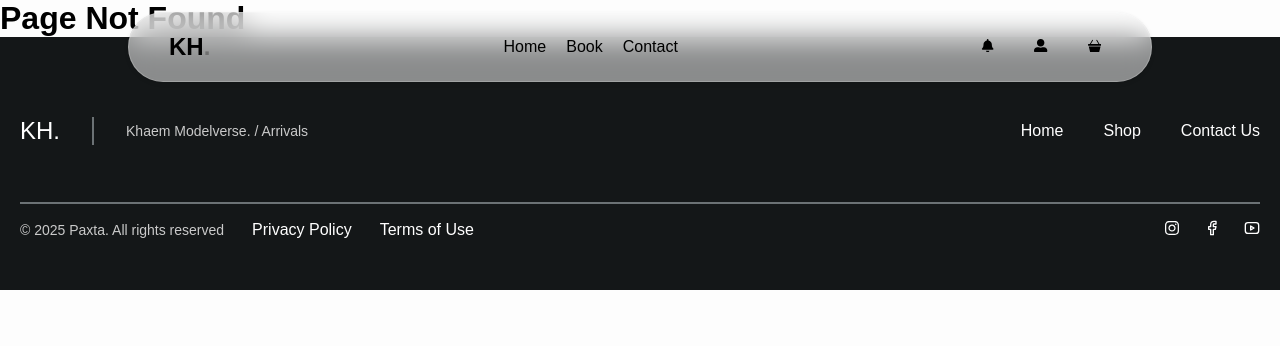
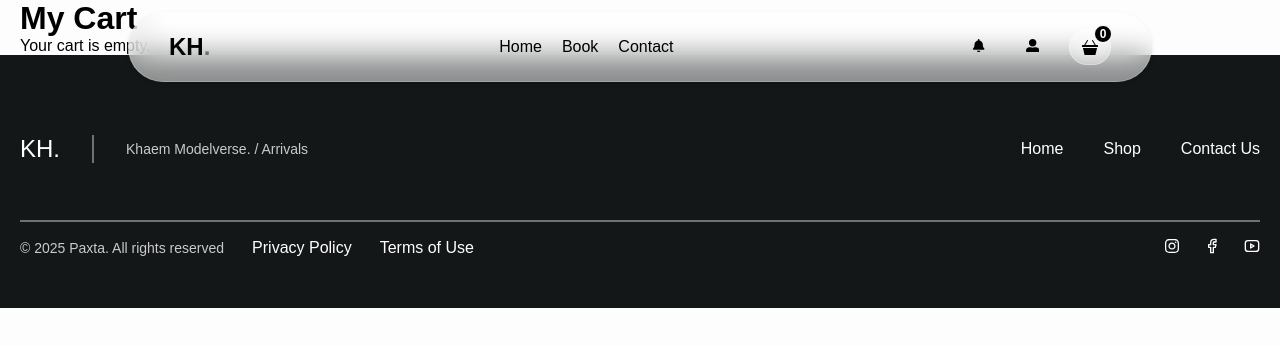
Before and after one commit to BahromNigmanbekov/Khaem_Modelverse, a React (Vite) app: page /cart in a window 1280 px wide. Before the commit this address had no page. Shown: the top 346 px of the page. Built offline with nearby package versions, Linux system fonts and the light colour scheme.

Commit message:
salomdfs

```diff
--- a/src/App.jsx
+++ b/src/App.jsx
@@ -1,15 +1,21 @@
 import { Route, Routes } from "react-router-dom"
 import { useEffect } from "react"
+import Aos from "aos"
+import "aos/dist/aos.css";
+
+import Header from "./components/header/Header"
+import Footer from "./components/footer/Footer"
+
 import Home from "./pages/home/Home"
 import Shop from "./pages/shop/Shop"
 import Card from "./pages/card/Card"
+import Contact from "./pages/contact/Contact"
 import Notfound from "./pages/notfound/Notfound"
-import Aos from "aos"
-import "aos/dist/aos.css";
-import Header from "./components/header/Header"
-import Footer from "./components/footer/Footer"
-import Contact from "./pages/contact/Contact"
 
+import CartPage from "./pages/CartPage"
+import Checkout from "./pages/Checkout"
+
+import { CartProvider } from "./context/CartContext"
 
 
 function App() {
@@ -21,18 +27,21 @@ function App() {
   }, []);
 
   return (
-    <>
-    <Header/>
+    <CartProvider>
+      {/* REMOVE <Router> */}
+      <Header />
       <Routes>
         <Route path="/" element={<Home />} />
         <Route path="/shop" element={<Shop />} />
         <Route path="/contact" element={<Contact />} />
         <Route path="/card/:id" element={<Card />} />
+        <Route path="/cart" element={<CartPage />} />
+        <Route path="/checkout" element={<Checkout />} />
         <Route path="*" element={<Notfound />} />
       </Routes>
-      <Footer/>
-    </>
-  )
+      <Footer />
+    </CartProvider>
+  );
 }
 
 export default App
--- a/src/components/header/Header.css
+++ b/src/components/header/Header.css
@@ -58,6 +58,44 @@ a {
     padding: 10px;
 }
 
+/* Men qo‘shgan elementlar */
+.my-basket-btn {
+    position: relative;
+    display: flex;
+    align-items: center;
+    gap: 5px;
+    background: rgba(255, 255, 255, 0.2); /* shafof effekt */
+    backdrop-filter: blur(10px);
+    -webkit-backdrop-filter: blur(10px);
+    padding: 8px 12px;
+    border-radius: 20px;
+    border: 1px solid rgba(255,255,255,0.3);
+    cursor: pointer;
+    transition: all 0.3s ease;
+}
+
+.my-basket-btn:hover {
+    background: rgba(255, 255, 255, 0.4);
+    transform: scale(1.05);
+}
+
+.my-cart-count {
+    position: absolute;
+    top: -5px;
+    right: -2px;
+    background: #000000;
+    color: #fff;
+    font-size: 12px;
+    font-weight: bold;
+    width: 18px;
+    height: 18px;
+    display: flex;
+    align-items: center;
+    justify-content: center;
+    border-radius: 50%;
+    border: 1px solid #fff;
+}
+
 @media (max-width: 768px) {
     .header {
     width: 100%;
--- a/src/components/header/Header.jsx
+++ b/src/components/header/Header.jsx
@@ -3,27 +3,35 @@ import { NavLink } from 'react-router-dom'
 import './Header.css'
 import { FaBell, FaUserAlt } from 'react-icons/fa'
 import { BsFillBasket3Fill } from 'react-icons/bs'
+import { useCart } from "../../context/CartContext"
 
 function Header() {
+
+    const { cart } = useCart()
+
     return (
         <div className="container">
             <div className="header">
 
                 <h2 className='logo'>KH<span className='logos'>.</span></h2>
 
-
                 <ul className='ul-list'>
                     <li><NavLink to="/">Home</NavLink></li>
-
                     <li><NavLink to="/shop">Book</NavLink></li>
-
                     <li><NavLink to="/contact">Contact</NavLink></li>
                 </ul>
 
                 <div className="buttons">
+
                     <button className="btn-search"><FaBell /></button>
                     <button className="btn-user"><FaUserAlt /></button>
-                    <button className="btn-basket"><BsFillBasket3Fill /></button>
+
+                    {/* Men qo‘shgan element */}
+                    <NavLink to="/cart" className="my-basket-btn">
+                        <BsFillBasket3Fill />
+                        <span className="my-cart-count">{cart.length}</span>
+                    </NavLink>
+
                 </div>
 
             </div>
--- a/src/components/productItem/ProductItem.jsx
+++ b/src/components/productItem/ProductItem.jsx
@@ -1,22 +1,33 @@
 import React from "react";
-import "./productItem.css";
 import { NavLink } from "react-router-dom";
+import { useCart } from "../../context/CartContext";
+import "./ProductItem.css";
 
 function ProductItem({ id, image, price, title, index }) {
+  const { addToCart } = useCart();
+
   const animations = ["fade-up-right", "fade-up-left"];
   const chosenAnimation = animations[index % animations.length];
+
+  const product = { id, name: title, price, image };
 
   return (
     <div className="product-card" data-aos={chosenAnimation}>
       <NavLink to={`/card/${id}`} className="product-link">
         <div className="product-image-box">
-
           <img src={image} alt={title} />
         </div>
-
         <h3 className="product-title">{title}</h3>
         <p className="product-price">{price} $ per hour</p>
       </NavLink>
+
+      {/* Men qo‘shgan element */}
+      <button
+        className="my-add-cart-btn"
+        onClick={() => addToCart(product)}
+      >
+        Add to Cart
+      </button>
     </div>
   );
 }
--- /dev/null
+++ b/src/context/CartContext.jsx
@@ -0,0 +1,84 @@
+import { createContext, useContext, useEffect, useState } from "react";
+
+const CartContext = createContext();
+
+export const CartProvider = ({ children }) => {
+
+  // Savat state (localStorage bilan)
+  const [cart, setCart] = useState(() => {
+    const data = localStorage.getItem("cart");
+    return data ? JSON.parse(data) : [];
+  });
+
+  useEffect(() => {
+    localStorage.setItem("cart", JSON.stringify(cart));
+  }, [cart]);
+
+  // Savatga qo‘shish
+  const addToCart = (product) => {
+    const exist = cart.find(item => item.id === product.id);
+    if (exist) {
+      setCart(
+        cart.map(item =>
+          item.id === product.id
+            ? { ...item, quantity: item.quantity + 1 }
+            : item
+        )
+      );
+    } else {
+      setCart([...cart, { ...product, quantity: 1 }]);
+    }
+  };
+
+  // Savatdan o‘chirish
+  const removeFromCart = (id) => {
+    setCart(cart.filter(item => item.id !== id));
+  };
+
+  // Quantity oshirish
+  const increaseQty = (id) => {
+    setCart(
+      cart.map(item =>
+        item.id === id
+          ? { ...item, quantity: item.quantity + 1 }
+          : item
+      )
+    );
+  };
+
+  // Quantity kamaytirish
+  const decreaseQty = (id) => {
+    setCart(
+      cart
+        .map(item =>
+          item.id === id
+            ? { ...item, quantity: item.quantity - 1 }
+            : item
+        )
+        .filter(item => item.quantity > 0)
+    );
+  };
+
+  // Total price
+  const totalPrice = cart.reduce(
+    (total, item) => total + item.price * item.quantity,
+    0
+  );
+
+  return (
+    <CartContext.Provider
+      value={{
+        cart,
+        addToCart,
+        removeFromCart,
+        increaseQty,
+        decreaseQty,
+        totalPrice
+      }}
+    >
+      {children}
+    </CartContext.Provider>
+  );
+};
+
+export const useCart = () => useContext(CartContext);
--- a/src/index.css
+++ b/src/index.css
@@ -2,3 +2,114 @@ body{
   font-family: Arial, Helvetica, sans-serif;
   background-color: #FDFDFD;
 }
+
+/* Cart items container */
+.my-cart-items {
+    display: flex;
+    flex-direction: column;
+    gap: 20px;
+    margin-top: 20px;
+}
+
+/* Har bir cart item */
+.my-cart-item {
+    display: flex;
+    align-items: center;
+    gap: 20px;
+    padding: 12px;
+    border-radius: 12px;
+    background: rgba(255, 255, 255, 0.2);
+    backdrop-filter: blur(8px);
+    border: 1px solid rgba(255, 255, 255, 0.3);
+}
+
+/* Info qismi */
+.my-cart-item-info h3 {
+    margin-bottom: 6px;
+}
+
+.my-cart-item-info p {
+    margin-bottom: 6px;
+}
+
+/* Quantity box */
+.my-cart-quantity {
+    display: flex;
+    align-items: center;
+    gap: 10px;
+}
+
+.my-cart-quantity button {
+    padding: 4px 8px;
+    border: 1px solid #ccc;
+    background: transparent;
+    cursor: pointer;
+    border-radius: 4px;
+}
+
+/* Remove button */
+.my-cart-remove-btn {
+    margin-top: 8px;
+    padding: 6px 12px;
+    background: #ff4d4f;
+    color: #fff;
+    border: none;
+    border-radius: 6px;
+    cursor: pointer;
+    transition: all 0.3s ease;
+}
+
+.my-cart-remove-btn:hover {
+    background: #ff6769;
+}
+
+/* Checkout button */
+.my-checkout-btn {
+    margin-top: 20px;
+    padding: 10px 20px;
+    background: #52c41a;
+    color: #fff;
+    border-radius: 8px;
+    font-weight: bold;
+    text-align: center;
+    display: inline-block;
+    transition: all 0.3s ease;
+}
+
+.my-checkout-btn:hover {
+    background: #73d13d;
+}
+/* Checkout container */
+.my-checkout-items {
+    display: flex;
+    flex-direction: column;
+    gap: 16px;
+    margin-top: 20px;
+}
+
+/* Har bir checkout item */
+.my-checkout-item {
+    display: flex;
+    justify-content: space-between;
+    padding: 10px 12px;
+    border-radius: 8px;
+    background: rgba(255, 255, 255, 0.2);
+    backdrop-filter: blur(8px);
+    border: 1px solid rgba(255, 255, 255, 0.3);
+}
+
+/* Confirm order button */
+.my-confirm-btn {
+    margin-top: 20px;
+    padding: 10px 20px;
+    background: #52c41a;
+    color: #fff;
+    border-radius: 8px;
+    font-weight: bold;
+    cursor: pointer;
+    transition: all 0.3s ease;
+}
+
+.my-confirm-btn:hover {
+    background: #73d13d;
+}
--- /dev/null
+++ b/src/pages/CartPage.jsx
@@ -0,0 +1,55 @@
+import React from "react";
+import { useCart } from "../context/CartContext";
+import { NavLink } from "react-router-dom";
+
+function CarttPage() {
+  const { cart, increaseQty, decreaseQty, removeFromCart, totalPrice } = useCart();
+
+  return (
+    <div className="container">
+      <h1>My Cart</h1>
+
+      {cart.length === 0 ? (
+        <p>Your cart is empty.</p>
+      ) : (
+        <div className="my-cart-items">
+
+          {cart.map(item => (
+            <div key={item.id} className="my-cart-item">
+
+              <img src={item.image} alt={item.name} width="80" />
+
+              <div className="my-cart-item-info">
+                <h3>{item.name}</h3>
+                <p>${item.price}</p>
+
+                <div className="my-cart-quantity">
+                  <button onClick={() => decreaseQty(item.id)}>-</button>
+                  <span>{item.quantity}</span>
+                  <button onClick={() => increaseQty(item.id)}>+</button>
+                </div>
+
+                <button
+                  className="my-cart-remove-btn"
+                  onClick={() => removeFromCart(item.id)}
+                >
+                  Remove
+                </button>
+              </div>
+
+            </div>
+          ))}
+
+          <h2>Total: ${totalPrice}</h2>
+
+          <NavLink to="/checkout" className="my-checkout-btn">
+            Proceed to Checkout
+          </NavLink>
+
+        </div>
+      )}
+    </div>
+  );
+}
+
+export default CarttPage;
--- /dev/null
+++ b/src/pages/Checkout.jsx
@@ -0,0 +1,35 @@
+import React from "react";
+import { useCart } from "../context/CartContext";
+
+function Checkout() {
+  const { cart, totalPrice } = useCart();
+
+  return (
+    <div className="container">
+      <h1>Checkout</h1>
+
+      {cart.length === 0 ? (
+        <p>Your cart is empty.</p>
+      ) : (
+        <div className="my-checkout-items">
+
+          {cart.map(item => (
+            <div key={item.id} className="my-checkout-item">
+              <span>{item.name}</span>
+              <span>{item.quantity} x ${item.price}</span>
+            </div>
+          ))}
+
+          <h2>Total Payment: ${totalPrice}</h2>
+
+          <button className="my-confirm-btn">
+            Confirm Order
+          </button>
+
+        </div>
+      )}
+    </div>
+  );
+}
+
+export default Checkout;
```
